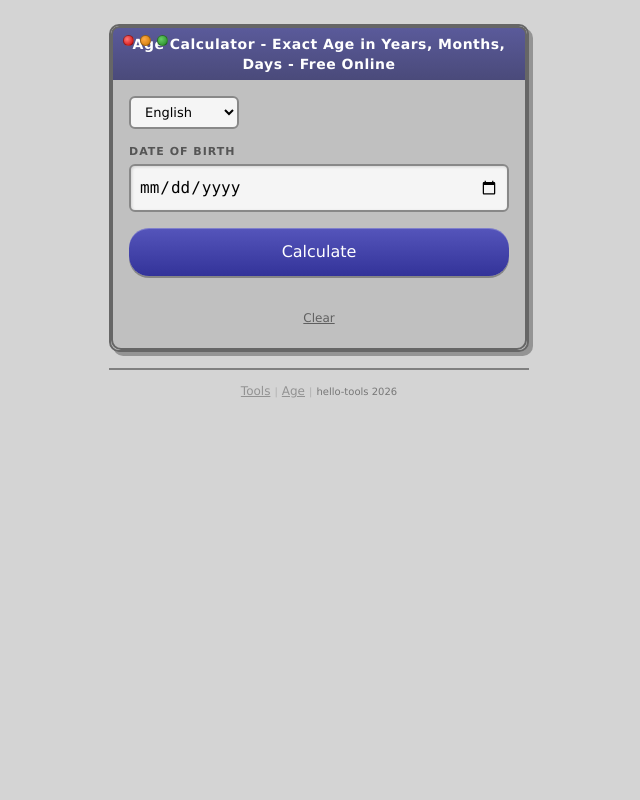
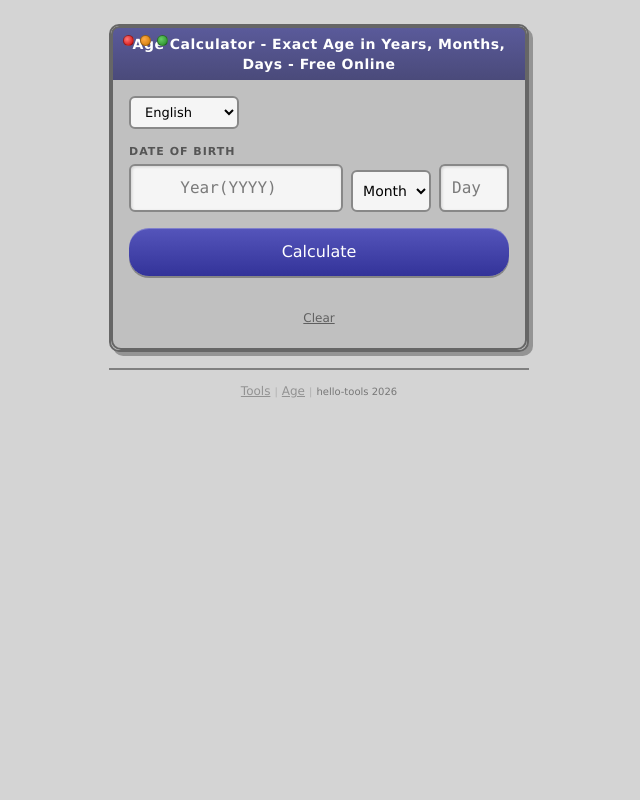
Before and after one commit to beginx/hello-tools, a Next.js app: page /en/age in a window 1280 px wide. Shown: the top 800 px of the page, without its empty margins (321-961 px from the left). Built offline with nearby package versions, Linux system fonts and the light colour scheme.

Commit message:
fix: age calculator year 4-digit limit + separated Y/M/D inputs

```diff
--- a/src/app/[locale]/age/page.js
+++ b/src/app/[locale]/age/page.js
@@ -11,7 +11,7 @@ const pageMsgs = { en: enMsgs, es: esMsgs, zh: zhMsgs, ko: koMsgs, pt: ptMsgs };
 
 const DAYS = { en: ['Sunday','Monday','Tuesday','Wednesday','Thursday','Friday','Saturday'], es: ['Domingo','Lunes','Martes','Miércoles','Jueves','Viernes','Sábado'], zh: ['周日','周一','周二','周三','周四','周五','周六'], ko: ['일요일','월요일','화요일','수요일','목요일','금요일','토요일'], pt: ['Domingo','Segunda','Terça','Quarta','Quinta','Sexta','Sábado'] };
 
-function fmt(d) { return d.toISOString().split('T')[0]; }
+const MONTHS = { en: ['Jan','Feb','Mar','Apr','May','Jun','Jul','Aug','Sep','Oct','Nov','Dec'], es: ['Ene','Feb','Mar','Abr','May','Jun','Jul','Ago','Sep','Oct','Nov','Dic'], zh: ['1月','2月','3月','4月','5月','6月','7月','8月','9月','10月','11月','12月'], ko: ['1월','2월','3월','4월','5월','6월','7월','8월','9월','10월','11월','12월'], pt: ['Jan','Fev','Mar','Abr','Mai','Jun','Jul','Ago','Set','Out','Nov','Dez'] };
 
 function calcAge(birth) {
   const now = new Date();
@@ -21,7 +21,6 @@ function calcAge(birth) {
   if (d < 0) { m--; d += new Date(now.getFullYear(), now.getMonth(), 0).getDate(); }
   if (m < 0) { y--; m += 12; }
   const totalDays = Math.round((now.getTime() - birth.getTime()) / 86400000);
-  // Next birthday
   const nextBday = new Date(now.getFullYear(), birth.getMonth(), birth.getDate());
   if (nextBday < now) nextBday.setFullYear(nextBday.getFullYear() + 1);
   const daysToBday = Math.round((nextBday.getTime() - now.getTime()) / 86400000);
@@ -34,15 +33,24 @@ export default function AgePage() {
   const t = (k) => (pageMsgs[locale] || pageMsgs.en)[k] || k;
   const changeLang = (l) => { window.location.href = '/' + l + '/age'; };
 
-  const [birth, setBirth] = useState('');
+  const [year, setYear] = useState('');
+  const [month, setMonth] = useState('');
+  const [day, setDay] = useState('');
   const [result, setResult] = useState(null);
   const dayNames = DAYS[locale] || DAYS.en;
+  const monthNames = MONTHS[locale] || MONTHS.en;
 
   const calc = () => {
-    if (!birth) { setResult(null); return; }
-    const d = new Date(birth);
-    if (isNaN(d.getTime()) || d >= new Date()) { setResult(null); return; }
-    setResult(calcAge(d));
+    const y = parseInt(year);
+    const m = parseInt(month);
+    const d2 = parseInt(day);
+    if (!y || !m || !d2 || y < 1900 || y > new Date().getFullYear() || m < 1 || m > 12 || d2 < 1 || d2 > 31) {
+      setResult(null);
+      return;
+    }
+    const birth = new Date(y, m - 1, d2);
+    if (isNaN(birth.getTime()) || birth >= new Date()) { setResult(null); return; }
+    setResult(calcAge(birth));
   };
 
   return (
@@ -68,12 +76,32 @@ export default function AgePage() {
             </select>
           </div>
 
-          {/* Date of Birth */}
+          {/* Date of Birth — year / month / day */}
           <div className="mb-4">
             <label className="os9-label block text-xs mb-1">{t('dob')}</label>
-            <input className="os9-input w-full" type="date"
-              value={birth} onChange={(e) => setBirth(e.target.value)}
-              style={{ fontSize: 16, padding: '10px 8px' }} />
+            <div className="flex gap-2 items-end">
+              <div className="flex-1">
+                <input className="os9-input w-full text-center" type="number" min="1900" max="2100"
+                  value={year} onChange={(e) => { const v = e.target.value; if (v.length <= 4) setYear(v); }}
+                  placeholder={locale === 'ko' ? '년(YYYY)' : locale === 'zh' ? '年(YYYY)' : locale === 'es' ? 'Año(YYYY)' : locale === 'pt' ? 'Ano(YYYY)' : 'Year(YYYY)'}
+                  style={{ fontSize: 16, padding: '10px 4px' }} />
+              </div>
+              <div className="flex-none" style={{ width: 80 }}>
+                <select className="os9-select w-full text-center" value={month} onChange={(e) => setMonth(e.target.value)}
+                  style={{ fontSize: 14, padding: '10px 4px' }}>
+                  <option value="">{locale === 'ko' ? '월' : locale === 'zh' ? '月' : 'Month'}</option>
+                  {monthNames.map((n, i) => (
+                    <option key={i} value={i + 1}>{n}</option>
+                  ))}
+                </select>
+              </div>
+              <div className="flex-none" style={{ width: 70 }}>
+                <input className="os9-input w-full text-center" type="number" min="1" max="31"
+                  value={day} onChange={(e) => { const v = e.target.value; if (v.length <= 2) setDay(v); }}
+                  placeholder={locale === 'ko' ? '일' : locale === 'zh' ? '日' : 'Day'}
+                  style={{ fontSize: 16, padding: '10px 4px' }} />
+              </div>
+            </div>
           </div>
 
           {/* Calculate */}
@@ -111,14 +139,14 @@ export default function AgePage() {
               </div>
             </div>
           )}
-          {!result && birth && (
+          {!result && year && month && day && (
             <p className="text-xs text-center" style={{ opacity: 0.6 }}>{t('error')}</p>
           )}
 
           {/* Clear */}
           <div className="text-center mt-3">
             <button className="text-xs underline" style={{ opacity: 0.5, padding: '6px 12px' }}
-              onClick={() => { setBirth(''); setResult(null); }}>{t('clear')}</button>
+              onClick={() => { setYear(''); setMonth(''); setDay(''); setResult(null); }}>{t('clear')}</button>
           </div>
         </div>
       </div>
--- a/src/messages/en/age.json
+++ b/src/messages/en/age.json
@@ -1 +1 @@
-{"title":"Age Calculator - Exact Age in Years, Months, Days - Free Online","dob":"Date of Birth","years":"Years","months":"Months","days":"Days","totalDays":"Total Days Lived","nextBirthday":"Next Birthday in","dayOfWeek":"Born on a","calculate":"Calculate","clear":"Clear","error":"Please select a valid date of birth","result":"Result","seoH1":"Free Online Age Calculator","seoDesc":"Free online age calculator: calculate your exact age in years, months, and days. Enter your date of birth to find out how old you are, total days lived, day of the week you were born, and days until your next birthday. Accurate age calculation.","seoHowTo":"How to Calculate Age","seoHowToDesc":"To calculate age, subtract the birth date from the current date. The age is expressed in years, months, and days. For example, someone born on March 15, 1990 is 36 years, 1 month, and 26 days old as of today. Our age calculator handles leap years and month length differences automatically."}
+{"title":"Age Calculator - Exact Age in Years, Months, Days - Free Online","dob":"Date of Birth","years":"Years","months":"Months","days":"Days","totalDays":"Total Days Lived","nextBirthday":"Next Birthday in","dayOfWeek":"Born on a","calculate":"Calculate","clear":"Clear","error":"Please enter a valid date of birth (year: 1900-2026, month: 1-12, day: 1-31)","result":"Result","seoH1":"Free Online Age Calculator","seoDesc":"Free online age calculator: calculate your exact age in years, months, and days. Enter your date of birth to find out how old you are, total days lived, day of the week you were born, and days until your next birthday. Accurate age calculation.","seoHowTo":"How to Calculate Age","seoHowToDesc":"To calculate age, subtract the birth date from the current date. The age is expressed in years, months, and days. For example, someone born on March 15, 1990 is 36 years, 1 month, and 26 days old as of today. Our age calculator handles leap years and month length differences automatically."}
--- a/src/messages/es/age.json
+++ b/src/messages/es/age.json
@@ -1 +1 @@
-{"title":"Calculadora de Edad - Edad Exacta en A\u00f1os, Meses, D\u00edas - Gratis","dob":"Fecha de Nacimiento","years":"A\u00f1os","months":"Meses","days":"D\u00edas","totalDays":"D\u00edas Vividos","nextBirthday":"Pr\u00f3ximo Cumplea\u00f1os en","dayOfWeek":"Nacido un","calculate":"Calcular","clear":"Limpiar","error":"Seleccione una fecha de nacimiento v\u00e1lida","result":"Resultado","seoH1":"Calculadora de Edad Gratuita Online","seoDesc":"Calculadora de edad gratuita: calcule su edad exacta en a\u00f1os, meses y d\u00edas. Ingrese su fecha de nacimiento para saber cu\u00e1ntos a\u00f1os tiene, d\u00edas vividos, el d\u00eda de la semana que naci\u00f3 y los d\u00edas hasta su pr\u00f3ximo cumplea\u00f1os.","seoHowTo":"C\u00f3mo Calcular la Edad","seoHowToDesc":"Reste la fecha de nacimiento de la fecha actual. La edad se expresa en a\u00f1os, meses y d\u00edas. Nuestra calculadora maneja a\u00f1os bisiestos y diferencias de longitud de meses autom\u00e1ticamente."}
+{"title":"Calculadora de Edad - Edad Exacta en A\u00f1os, Meses, D\u00edas - Gratis","dob":"Fecha de Nacimiento","years":"A\u00f1os","months":"Meses","days":"D\u00edas","totalDays":"D\u00edas Vividos","nextBirthday":"Pr\u00f3ximo Cumplea\u00f1os en","dayOfWeek":"Nacido un","calculate":"Calcular","clear":"Limpiar","error":"Ingrese una fecha de nacimiento v\u00e1lida (a\u00f1o: 1900-2026, mes: 1-12, d\u00eda: 1-31)","result":"Resultado","seoH1":"Calculadora de Edad Gratuita Online","seoDesc":"Calculadora de edad gratuita: calcule su edad exacta en a\u00f1os, meses y d\u00edas. Ingrese su fecha de nacimiento para saber cu\u00e1ntos a\u00f1os tiene, d\u00edas vividos, el d\u00eda de la semana que naci\u00f3 y los d\u00edas hasta su pr\u00f3ximo cumplea\u00f1os.","seoHowTo":"C\u00f3mo Calcular la Edad","seoHowToDesc":"Reste la fecha de nacimiento de la fecha actual. La edad se expresa en a\u00f1os, meses y d\u00edas. Nuestra calculadora maneja a\u00f1os bisiestos y diferencias de longitud de meses autom\u00e1ticamente."}
--- a/src/messages/ko/age.json
+++ b/src/messages/ko/age.json
@@ -1 +1 @@
-{"title":"\ub098\uc774 \uacc4\uc0b0\uae30 - \ub9cc \ub098\uc774(\ub144/\uc6d4/\uc77c) - \ubb34\ub8cc \uc628\ub77c\uc778","dob":"\uc0dd\ub144\uc6d4\uc77c","years":"\ub144","months":"\uac1c\uc6d4","days":"\uc77c","totalDays":"\ucd1d \uc0b0 \ub0a0\uc218","nextBirthday":"\ub2e4\uc74c \uc0dd\uc77c\uae4c\uc9c0","dayOfWeek":"\ud0dc\uc5b4\ub09c \uc694\uc77c","calculate":"\uacc4\uc0b0\ud558\uae30","clear":"\ucd08\uae30\ud654","error":"\uc720\ud6a8\ud55c \uc0dd\ub144\uc6d4\uc77c\uc744 \uc120\ud0dd\ud574\uc8fc\uc138\uc694","result":"\uacb0\uacfc","seoH1":"\ubb34\ub8cc \uc628\ub77c\uc778 \ub098\uc774 \uacc4\uc0b0\uae30","seoDesc":"\ubb34\ub8cc \uc628\ub77c\uc778 \ub098\uc774 \uacc4\uc0b0\uae30: \ub9cc \ub098\uc774\ub97c \ub144/\uc6d4/\uc77c\ub85c \uc815\ud655\ud558\uac8c \uacc4\uc0b0\ud569\ub2c8\ub2e4. \uc0dd\ub144\uc6d4\uc77c\uc744 \uc785\ub825\ud558\uba74 \ub098\uc774, \ucd1d \uc0b0 \ub0a0\uc218, \ud0dc\uc5b4\ub09c \uc694\uc77c, \ub2e4\uc74c \uc0dd\uc77c\uae4c\uc9c0 \ub0a8\uc740 \ub0a0\uc218\ub97c \ud655\uc778\ud560 \uc218 \uc788\uc2b5\ub2c8\ub2e4.","seoHowTo":"\ub098\uc774 \uacc4\uc0b0\ud558\ub294 \ubc95","seoHowToDesc":"\ud604\uc7ac \ub0a0\uc9dc\uc5d0\uc11c \uc0dd\ub144\uc6d4\uc77c\uc744 \ube7c\uba74 \ub9cc \ub098\uc774\uac00 \uacc4\uc0b0\ub429\ub2c8\ub2e4. \uc724\ub144\uacfc \ub2ec\ub9c8\ub2e4 \uc11c\ub978 \ub0a0\uc218\ub97c \uc790\ub3d9\uc73c\ub85c \ucc98\ub9ac\ud569\ub2c8\ub2e4."}
+{"title":"\ub098\uc774 \uacc4\uc0b0\uae30 - \ub9cc \ub098\uc774(\ub144/\uc6d4/\uc77c) - \ubb34\ub8cc \uc628\ub77c\uc778","dob":"\uc0dd\ub144\uc6d4\uc77c","years":"\ub144","months":"\uac1c\uc6d4","days":"\uc77c","totalDays":"\ucd1d \uc0b0 \ub0a0\uc218","nextBirthday":"\ub2e4\uc74c \uc0dd\uc77c\uae4c\uc9c0","dayOfWeek":"\ud0dc\uc5b4\ub09c \uc694\uc77c","calculate":"\uacc4\uc0b0\ud558\uae30","clear":"\ucd08\uae30\ud654","error":"\uc720\ud6a8\ud55c \uc0dd\ub144\uc6d4\uc77c\uc744 \uc785\ub825\ud574\uc8fc\uc138\uc694 (\ub144: 1900-2026, \uc6d4: 1-12, \uc77c: 1-31)","result":"\uacb0\uacfc","seoH1":"\ubb34\ub8cc \uc628\ub77c\uc778 \ub098\uc774 \uacc4\uc0b0\uae30","seoDesc":"\ubb34\ub8cc \uc628\ub77c\uc778 \ub098\uc774 \uacc4\uc0b0\uae30: \ub9cc \ub098\uc774\ub97c \ub144/\uc6d4/\uc77c\ub85c \uc815\ud655\ud558\uac8c \uacc4\uc0b0\ud569\ub2c8\ub2e4. \uc0dd\ub144\uc6d4\uc77c\uc744 \uc785\ub825\ud558\uba74 \ub098\uc774, \ucd1d \uc0b0 \ub0a0\uc218, \ud0dc\uc5b4\ub09c \uc694\uc77c, \ub2e4\uc74c \uc0dd\uc77c\uae4c\uc9c0 \ub0a8\uc740 \ub0a0\uc218\ub97c \ud655\uc778\ud560 \uc218 \uc788\uc2b5\ub2c8\ub2e4.","seoHowTo":"\ub098\uc774 \uacc4\uc0b0\ud558\ub294 \ubc95","seoHowToDesc":"\ud604\uc7ac \ub0a0\uc9dc\uc5d0\uc11c \uc0dd\ub144\uc6d4\uc77c\uc744 \ube7c\uba74 \ub9cc \ub098\uc774\uac00 \uacc4\uc0b0\ub429\ub2c8\ub2e4. \uc724\ub144\uacfc \ub2ec\ub9c8\ub2e4 \uc11c\ub978 \ub0a0\uc218\ub97c \uc790\ub3d9\uc73c\ub85c \ucc98\ub9ac\ud569\ub2c8\ub2e4."}
--- a/src/messages/pt/age.json
+++ b/src/messages/pt/age.json
@@ -1 +1 @@
-{"title":"Calculadora de Idade - Idade Exata em Anos, Meses, Dias - Gr\u00e1tis","dob":"Data de Nascimento","years":"Anos","months":"Meses","days":"Dias","totalDays":"Dias Vividos","nextBirthday":"Pr\u00f3ximo Anivers\u00e1rio em","dayOfWeek":"Nasceu numa","calculate":"Calcular","clear":"Limpar","error":"Selecione uma data de nascimento v\u00e1lida","result":"Resultado","seoH1":"Calculadora de Idade Online Gr\u00e1tis","seoDesc":"Calculadora de idade gratuita: calcule sua idade exata em anos, meses e dias. Informe sua data de nascimento para saber sua idade, dias vividos, dia da semana em que nasceu e dias at\u00e9 seu pr\u00f3ximo anivers\u00e1rio.","seoHowTo":"Como Calcular a Idade","seoHowToDesc":"Subtraia a data de nascimento da data atual. A idade \u00e9 expressa em anos, meses e dias. Nossa calculadora lida com anos bissextos e diferen\u00e7as de comprimento dos meses automaticamente."}
+{"title":"Calculadora de Idade - Idade Exata em Anos, Meses, Dias - Gr\u00e1tis","dob":"Data de Nascimento","years":"Anos","months":"Meses","days":"Dias","totalDays":"Dias Vividos","nextBirthday":"Pr\u00f3ximo Anivers\u00e1rio em","dayOfWeek":"Nasceu numa","calculate":"Calcular","clear":"Limpar","error":"Insira uma data de nascimento v\u00e1lida (ano: 1900-2026, m\u00eas: 1-12, dia: 1-31)","result":"Resultado","seoH1":"Calculadora de Idade Online Gr\u00e1tis","seoDesc":"Calculadora de idade gratuita: calcule sua idade exata em anos, meses e dias. Informe sua data de nascimento para saber sua idade, dias vividos, dia da semana em que nasceu e dias at\u00e9 seu pr\u00f3ximo anivers\u00e1rio.","seoHowTo":"Como Calcular a Idade","seoHowToDesc":"Subtraia a data de nascimento da data atual. A idade \u00e9 expressa em anos, meses e dias. Nossa calculadora lida com anos bissextos e diferen\u00e7as de comprimento dos meses automaticamente."}
--- a/src/messages/zh/age.json
+++ b/src/messages/zh/age.json
@@ -1 +1 @@
-{"title":"\u5e74\u9f84\u8ba1\u7b97\u5668 - \u7cbe\u786e\u5e74\u9f84\uff08\u5e74\u3001\u6708\u3001\u65e5\uff09- \u514d\u8d39\u5728\u7ebf","dob":"\u51fa\u751f\u65e5\u671f","years":"\u5e74","months":"\u6708","days":"\u65e5","totalDays":"\u5df2\u751f\u5b58\u5929\u6570","nextBirthday":"\u4e0b\u6b21\u751f\u65e5\u8ddd\u79bb","dayOfWeek":"\u51fa\u751f\u661f\u671f","calculate":"\u8ba1\u7b97","clear":"\u6e05\u9664","error":"\u8bf7\u9009\u62e9\u6709\u6548\u7684\u51fa\u751f\u65e5\u671f","result":"\u7ed3\u679c","seoH1":"\u514d\u8d39\u5728\u7ebf\u5e74\u9f84\u8ba1\u7b97\u5668","seoDesc":"\u514d\u8d39\u5728\u7ebf\u5e74\u9f84\u8ba1\u7b97\u5668\uff1a\u8ba1\u7b97\u60a8\u7684\u7cbe\u786e\u5e74\u9f84\uff08\u5e74\u3001\u6708\u3001\u65e5\uff09\u3002\u8f93\u5165\u51fa\u751f\u65e5\u671f\uff0c\u67e5\u770b\u60a8\u7684\u5e74\u9f84\u3001\u5df2\u751f\u5b58\u603b\u5929\u6570\u3001\u51fa\u751f\u661f\u671f\u548c\u4e0b\u6b21\u751f\u65e5\u5012\u8ba1\u65f6\u3002","seoHowTo":"\u5982\u4f55\u8ba1\u7b97\u5e74\u9f84","seoHowToDesc":"\u7528\u5f53\u524d\u65e5\u671f\u51cf\u53bb\u51fa\u751f\u65e5\u671f\u3002\u5e74\u9f84\u4ee5\u5e74\u3001\u6708\u3001\u65e5\u8868\u793a\u3002\u672c\u8ba1\u7b97\u5668\u81ea\u52a8\u5904\u7406\u95f0\u5e74\u548c\u5404\u6708\u5929\u6570\u5dee\u5f02\u3002"}
+{"title":"\u5e74\u9f84\u8ba1\u7b97\u5668 - \u7cbe\u786e\u5e74\u9f84\uff08\u5e74\u3001\u6708\u3001\u65e5\uff09- \u514d\u8d39\u5728\u7ebf","dob":"\u51fa\u751f\u65e5\u671f","years":"\u5e74","months":"\u6708","days":"\u65e5","totalDays":"\u5df2\u751f\u5b58\u5929\u6570","nextBirthday":"\u4e0b\u6b21\u751f\u65e5\u8ddd\u79bb","dayOfWeek":"\u51fa\u751f\u661f\u671f","calculate":"\u8ba1\u7b97","clear":"\u6e05\u9664","error":"\u8bf7\u8f93\u5165\u6709\u6548\u51fa\u751f\u65e5\u671f\uff08\u5e74: 1900-2026, \u6708: 1-12, \u65e5: 1-31\uff09","result":"\u7ed3\u679c","seoH1":"\u514d\u8d39\u5728\u7ebf\u5e74\u9f84\u8ba1\u7b97\u5668","seoDesc":"\u514d\u8d39\u5728\u7ebf\u5e74\u9f84\u8ba1\u7b97\u5668\uff1a\u8ba1\u7b97\u60a8\u7684\u7cbe\u786e\u5e74\u9f84\uff08\u5e74\u3001\u6708\u3001\u65e5\uff09\u3002\u8f93\u5165\u51fa\u751f\u65e5\u671f\uff0c\u67e5\u770b\u60a8\u7684\u5e74\u9f84\u3001\u5df2\u751f\u5b58\u603b\u5929\u6570\u3001\u51fa\u751f\u661f\u671f\u548c\u4e0b\u6b21\u751f\u65e5\u5012\u8ba1\u65f6\u3002","seoHowTo":"\u5982\u4f55\u8ba1\u7b97\u5e74\u9f84","seoHowToDesc":"\u7528\u5f53\u524d\u65e5\u671f\u51cf\u53bb\u51fa\u751f\u65e5\u671f\u3002\u5e74\u9f84\u4ee5\u5e74\u3001\u6708\u3001\u65e5\u8868\u793a\u3002\u672c\u8ba1\u7b97\u5668\u81ea\u52a8\u5904\u7406\u95f0\u5e74\u548c\u5404\u6708\u5929\u6570\u5dee\u5f02\u3002"}
```
